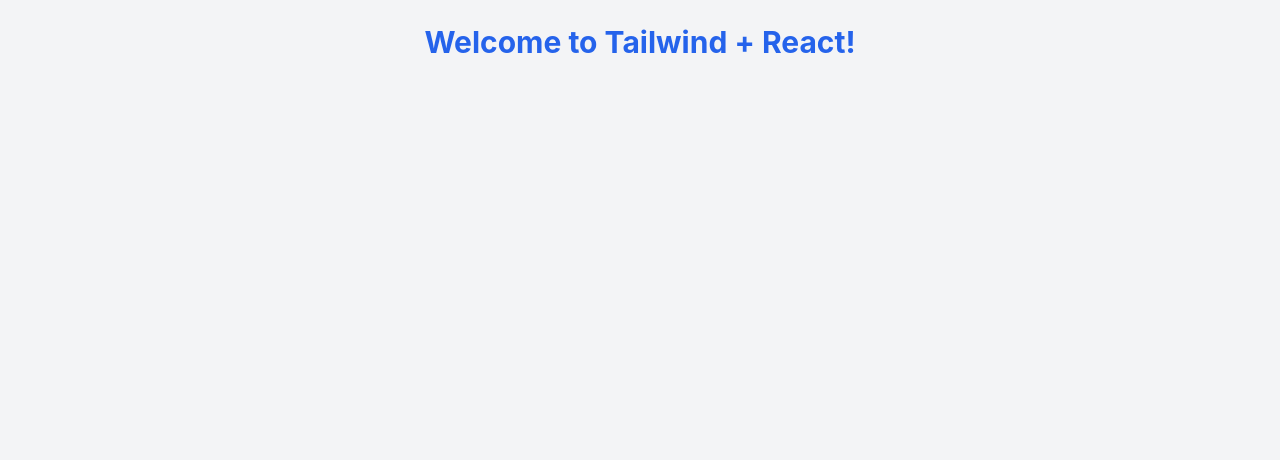
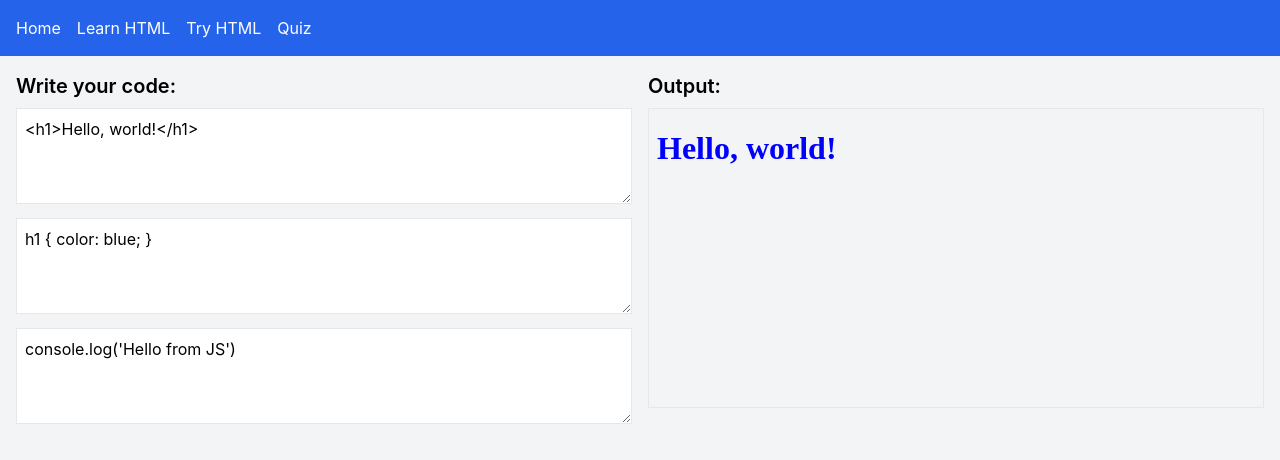
Before and after one commit to Sahil-238/Credora-Blog, a React (Create React App) app: page /try/html in a window 1280 px wide. Shown: the top 460 px of the page. Built offline with nearby package versions, Linux system fonts and the light colour scheme.

Commit message:
WIP: Save progress before switching to Vaibhav branch

```diff
--- a/package.json
+++ b/package.json
@@ -7,8 +7,10 @@
     "@testing-library/jest-dom": "^6.6.3",
     "@testing-library/react": "^16.3.0",
     "@testing-library/user-event": "^13.5.0",
+    "credora-blog": "file:",
     "react": "^19.1.0",
     "react-dom": "^19.1.0",
+    "react-router-dom": "^7.6.0",
     "react-scripts": "5.0.1",
     "web-vitals": "^2.1.4"
   },
--- a/src/App.js
+++ b/src/App.js
@@ -1,10 +1,29 @@
-import logo from './logo.svg';
-import './App.css';
+import { Routes, Route, Link } from 'react-router-dom';
+import Home from './pages/Home';
+import Learn from './pages/Learn';
+import TryIt from './pages/TryIt';
+import Quiz from './pages/Quiz';
 
 function App() {
   return (
-    <div className="text-center p-6 bg-gray-100 min-h-screen">
-      <h1 className="text-3xl font-bold text-blue-600">Welcome to Tailwind + React!</h1>
+    <div className="min-h-screen bg-gray-100">
+      <header className="bg-blue-600 text-white p-4">
+        <nav className="flex gap-4">
+          <Link to="/">Home</Link>
+          <Link to="/learn/html">Learn HTML</Link>
+          <Link to="/try/html">Try HTML</Link>
+          <Link to="/quiz/html">Quiz</Link>
+        </nav>
+      </header>
+
+      <main className="p-4">
+        <Routes>
+          <Route path="/" element={<Home />} />
+          <Route path="/learn/html" element={<Learn />} />
+          <Route path="/try/html" element={<TryIt />} />
+          <Route path="/quiz/html" element={<Quiz />} />
+        </Routes>
+      </main>
     </div>
   );
 }
--- a/src/index.js
+++ b/src/index.js
@@ -3,15 +3,15 @@
 import './index.css';
 import App from './App';
 import reportWebVitals from './reportWebVitals';
+import { BrowserRouter } from 'react-router-dom';
 
 const root = ReactDOM.createRoot(document.getElementById('root'));
 root.render(
   <React.StrictMode>
-    <App />
+    <BrowserRouter>
+      <App />
+    </BrowserRouter>
+
   </React.StrictMode>
 );
-
-// If you want to start measuring performance in your app, pass a function
-// to log results (for example: reportWebVitals(console.log))
-// or send to an analytics endpoint. Learn more: https://bit.ly/CRA-vitals
 reportWebVitals();
--- /dev/null
+++ b/src/pages/Home.js
@@ -0,0 +1,3 @@
+export default function Home() {
+  return <h1 className="text-3xl font-bold">Welcome to Credora Learning</h1>;
+}
--- /dev/null
+++ b/src/pages/Learn.js
@@ -0,0 +1,3 @@
+export default function Learn() {
+  return <h2 className="text-xl">This is your Learn HTML page</h2>;
+}
--- /dev/null
+++ b/src/pages/Quiz.js
@@ -0,0 +1,64 @@
+import { useState } from 'react';
+
+export default function Quiz() {
+  const questions = [
+    {
+      question: "What does HTML stand for?",
+      options: [
+        "Hyper Trainer Marking Language",
+        "Hyper Text Markup Language",
+        "Hyper Text Marketing Language",
+        "Hyper Tool Multi Language"
+      ],
+      answer: "Hyper Text Markup Language"
+    },
+    {
+      question: "Which tag is used to define a paragraph in HTML?",
+      options: ["<div>", "<span>", "<p>", "<paragraph>"],
+      answer: "<p>"
+    }
+  ];
+
+  const [current, setCurrent] = useState(0);
+  const [score, setScore] = useState(0);
+  const [showScore, setShowScore] = useState(false);
+
+  const handleAnswer = (option) => {
+    if (option === questions[current].answer) {
+      setScore(score + 1);
+    }
+    const next = current + 1;
+    if (next < questions.length) {
+      setCurrent(next);
+    } else {
+      setShowScore(true);
+    }
+  };
+
+  return (
+    <div className="p-4 max-w-xl mx-auto">
+      {showScore ? (
+        <div className="text-2xl font-semibold">
+          You scored {score} out of {questions.length}
+        </div>
+      ) : (
+        <div>
+          <h2 className="text-xl font-bold mb-4">
+            Q{current + 1}: {questions[current].question}
+          </h2>
+          <div className="space-y-2">
+            {questions[current].options.map((option, idx) => (
+              <button
+                key={idx}
+                onClick={() => handleAnswer(option)}
+                className="block w-full text-left bg-white p-2 border rounded hover:bg-gray-100"
+              >
+                {option}
+              </button>
+            ))}
+          </div>
+        </div>
+      )}
+    </div>
+  );
+}
--- /dev/null
+++ b/src/pages/TryIt.js
@@ -0,0 +1,58 @@
+import { useState } from 'react';
+
+export default function TryIt() {
+  const [html, setHtml] = useState("<h1>Hello, world!</h1>");
+  const [css, setCss] = useState("h1 { color: blue; }");
+  const [js, setJs] = useState("console.log('Hello from JS')");
+
+  const generateSrcDoc = () => {
+    return `
+      <html>
+        <head><style>${css}</style></head>
+        <body>
+          ${html}
+          <script>${js}<\/script>
+        </body>
+      </html>
+    `;
+  };
+
+  return (
+    <div className="grid md:grid-cols-2 gap-4">
+      <div>
+        <h2 className="text-xl font-semibold mb-2">Write your code:</h2>
+        <textarea
+          className="w-full h-24 p-2 border mb-2"
+          placeholder="HTML"
+          value={html}
+          onChange={(e) => setHtml(e.target.value)}
+        />
+        <textarea
+          className="w-full h-24 p-2 border mb-2"
+          placeholder="CSS"
+          value={css}
+          onChange={(e) => setCss(e.target.value)}
+        />
+        <textarea
+          className="w-full h-24 p-2 border"
+          placeholder="JavaScript"
+          value={js}
+          onChange={(e) => setJs(e.target.value)}
+        />
+      </div>
+
+      <div>
+        <h2 className="text-xl font-semibold mb-2">Output:</h2>
+        <iframe
+          srcDoc={generateSrcDoc()}
+          title="output"
+          sandbox="allow-scripts"
+          frameBorder="0"
+          width="100%"
+          height="300px"
+          className="border"
+        />
+      </div>
+    </div>
+  );
+}
```
Also changed, not shown: 1 other file (tests, documents, lock files or other folders).
